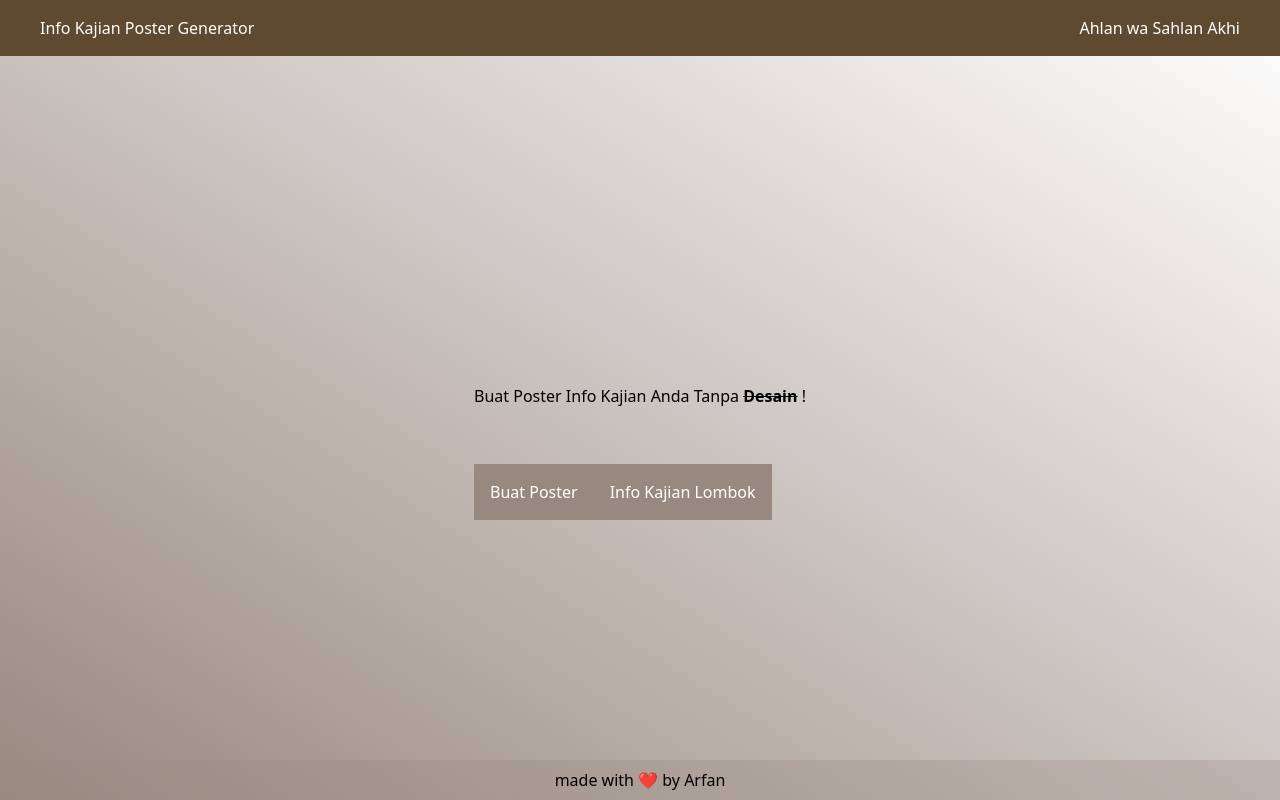
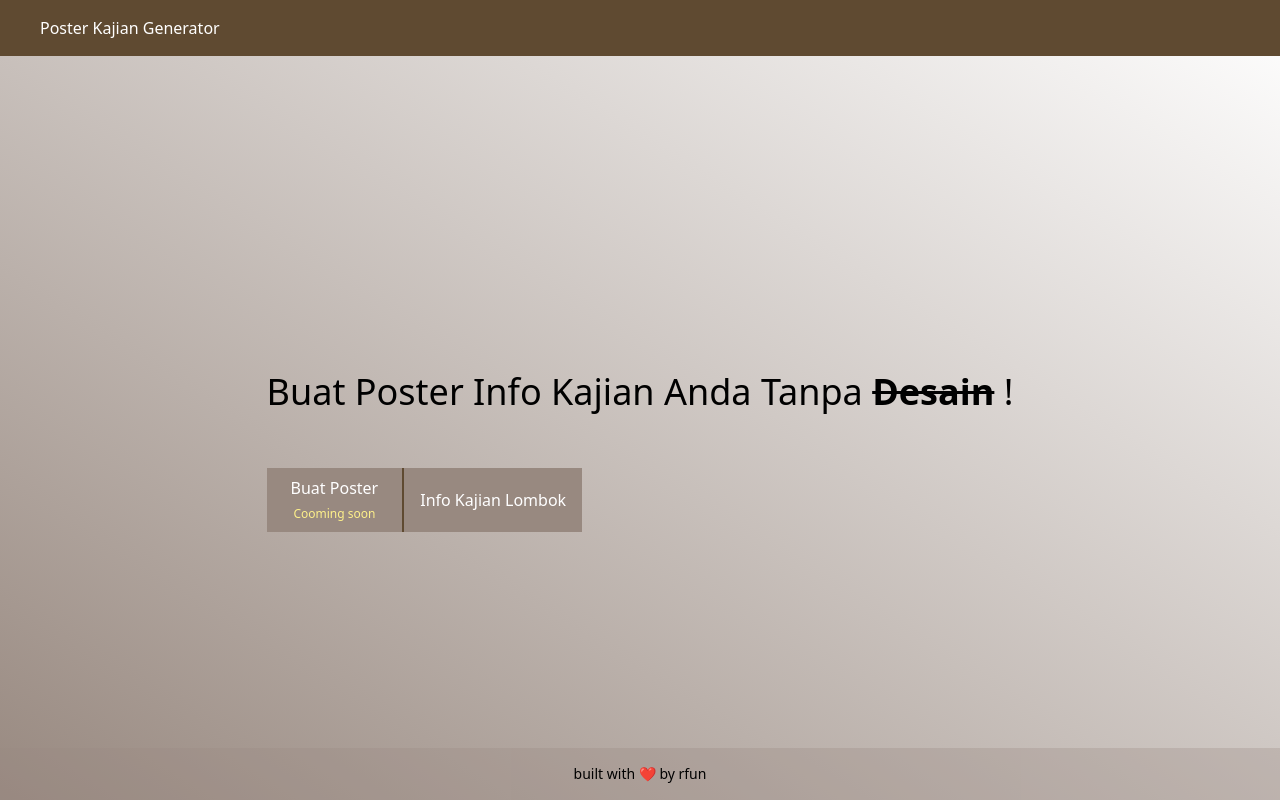
Before and after one commit to arfani/Info-Kajian-Poster-Generator, a Next.js app: page / in a window 1280 px wide. Built offline with nearby package versions, Linux system fonts and the light colour scheme.

Commit message:
update home page

```diff
--- a/components/footer.tsx
+++ b/components/footer.tsx
@@ -1,7 +1,7 @@
 export default function Footer() {
     return (
-        <footer className='fixed bottom-0 left-0 right-0 text-center bg-secondary p-2 bg-opacity-30'>
-            made with ❤️ by Arfan
+        <footer className='fixed bottom-0 left-0 right-0 text-center bg-secondary py-4 bg-opacity-30 text-sm'>
+            built with ❤️ by <a href="http://fb.com/muhammadarfanihidayat">rfun</a>
         </footer>
     )
 }
--- a/components/hero.tsx
+++ b/components/hero.tsx
@@ -4,10 +4,10 @@ export default function Hero() {
     return (
         <div className="flex items-center h-screen pt-20 px-8 pb-8 bg-gradient-to-tr from-secondary">
             <div className="mx-auto text-center ">
-                <h1 className="my-14">Buat Poster Info Kajian Anda Tanpa <strong className="line-through">Desain</strong> !</h1>
-                <div className="flex">
-                    <Link href="/create-poster" className="p-4 inline-block bg-secondary text-white hover:bg-gray-600">Buat Poster</Link>
-                    <Link href="/info-kajian-lombok" className="p-4 inline-block bg-secondary text-white hover:bg-gray-600">Info Kajian Lombok</Link>
+                <h1 className="my-14 text-4xl">Buat Poster Info Kajian Anda Tanpa <strong className="line-through">Desain</strong> !</h1>
+                <div className="flex justify-center sm:justify-start">
+                    <Link title="Cooming Soon" href="#" className="px-6 py-2 bg-secondary text-white border-r-2 border-primary hover:bg-slate-600">Buat Poster <br /><span className="text-xs text-yellow-200">Cooming soon</span></Link>
+                    <Link href="/info-kajian-lombok" className="flex flex-col justify-center p-4 bg-secondary text-white hover:bg-slate-600">Info Kajian Lombok</Link>
                 </div>
 
             </div>
--- a/components/nav.tsx
+++ b/components/nav.tsx
@@ -1,8 +1,8 @@
 export default function Navbar() {
     return (
         <nav className="flex py-4 px-10 fixed top-0 left-0 right-0 bg-primary text-white">
-            <a href="#"><span className="logo">Info Kajian Poster Generator</span></a>
-            <div className="ml-auto">Ahlan wa Sahlan Akhi</div>
+            <a href="#"><span className="logo">Poster Kajian Generator</span></a>
+            {/* <div className="ml-auto">Ahlan wa Sahlan Akhi</div> */}
         </nav>
     )
 }
```
